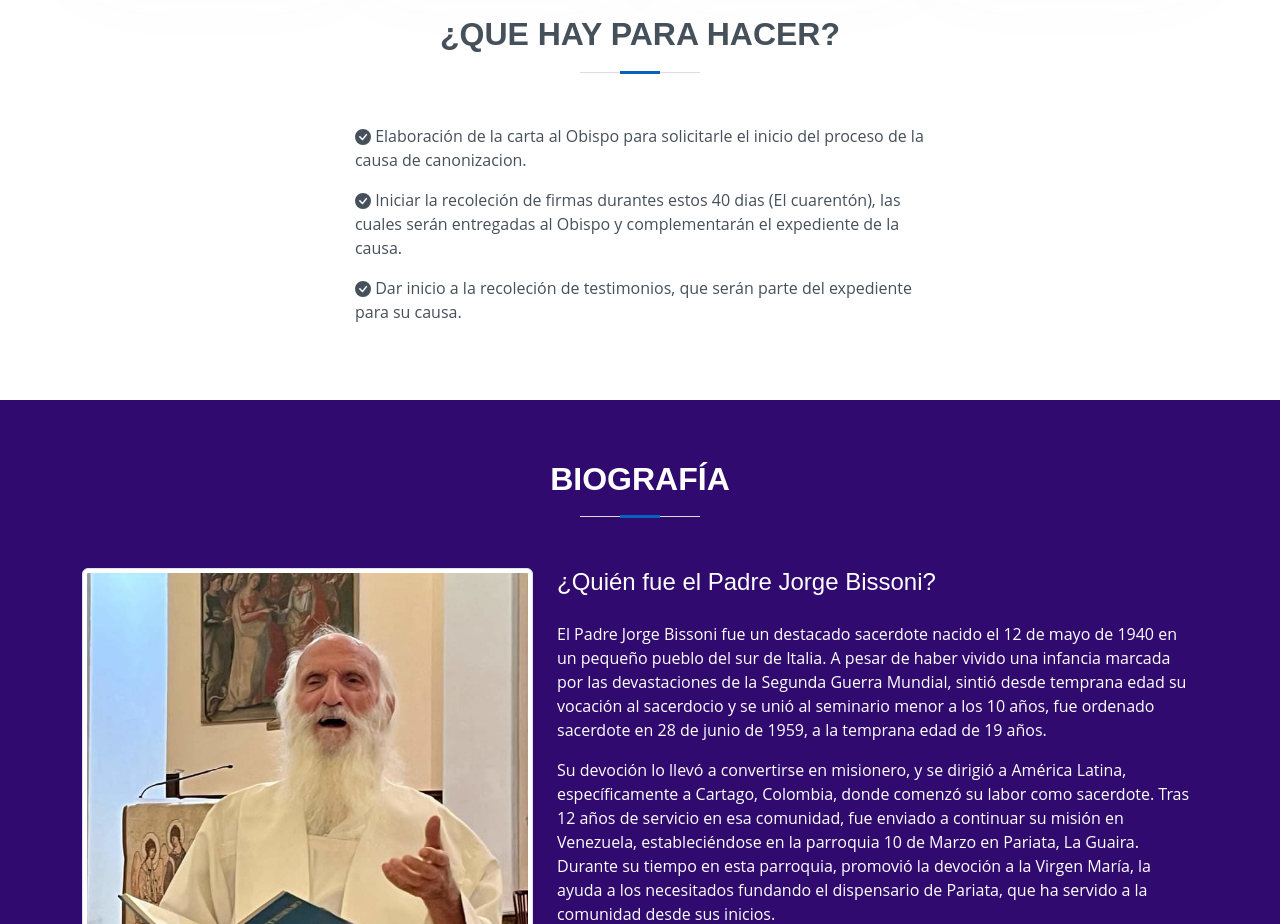
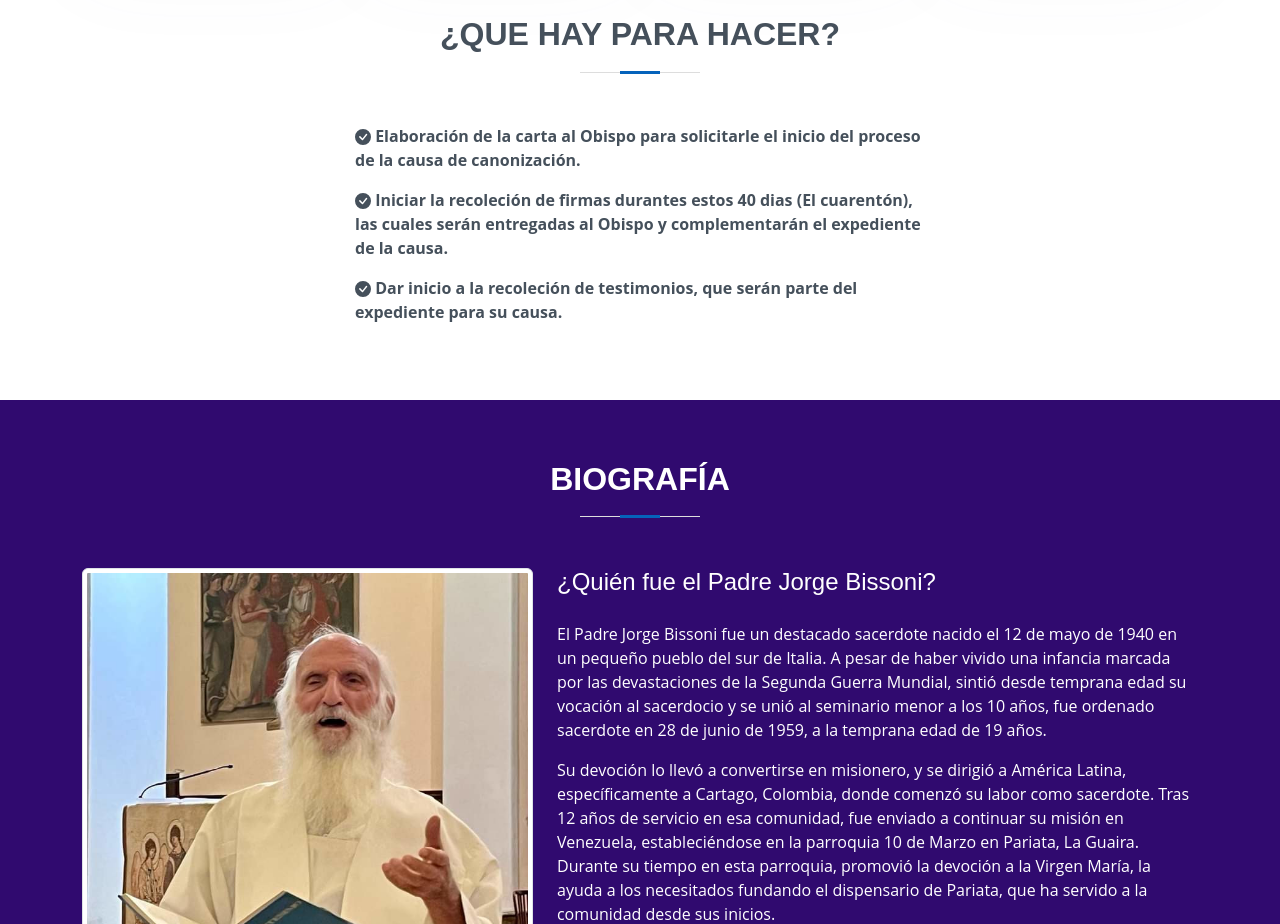
Before and after one commit to camquipc/santo-subuto, a React (Create React App) app: page / in a window 1280 px wide. Shown: the part 1620-2544 px from the top of the page. Built offline with nearby package versions, Linux system fonts and the light colour scheme.

Commit message:
biografia add

```diff
--- a/src/components/ProcesoSanto.js
+++ b/src/components/ProcesoSanto.js
@@ -90,18 +90,18 @@ const ProcesoSanto = () => {
           <ul className="ul-solicitud">
             <li>
               <p>
-                <BsCheckCircleFill /> Elaboración de la carta al Obispo para solicitarle el inicio del proceso de la causa de canonizacion.
+                <BsCheckCircleFill /> <b>Elaboración de la carta al Obispo para solicitarle el inicio del proceso de la causa de canonización.</b>
               </p>
             </li>
             <li>
               <p>
-                <BsCheckCircleFill /> Iniciar  la recoleción de firmas durantes estos 40 dias (El cuarentón), las cuales serán entregadas al Obispo y
-                complementarán el expediente de la causa.
+                <BsCheckCircleFill /> <b>Iniciar  la recoleción de firmas durantes estos 40 dias (El cuarentón), las cuales serán entregadas al Obispo y
+                  complementarán el expediente de la causa.</b>
               </p>
             </li>
             <li>
               <p>
-                <BsCheckCircleFill /> Dar inicio a la recoleción de testimonios, que serán parte del expediente para su causa.
+                <BsCheckCircleFill /> <b> Dar inicio a la recoleción de testimonios, que serán parte del expediente para su causa.</b>
               </p>
             </li>
           </ul>
```
